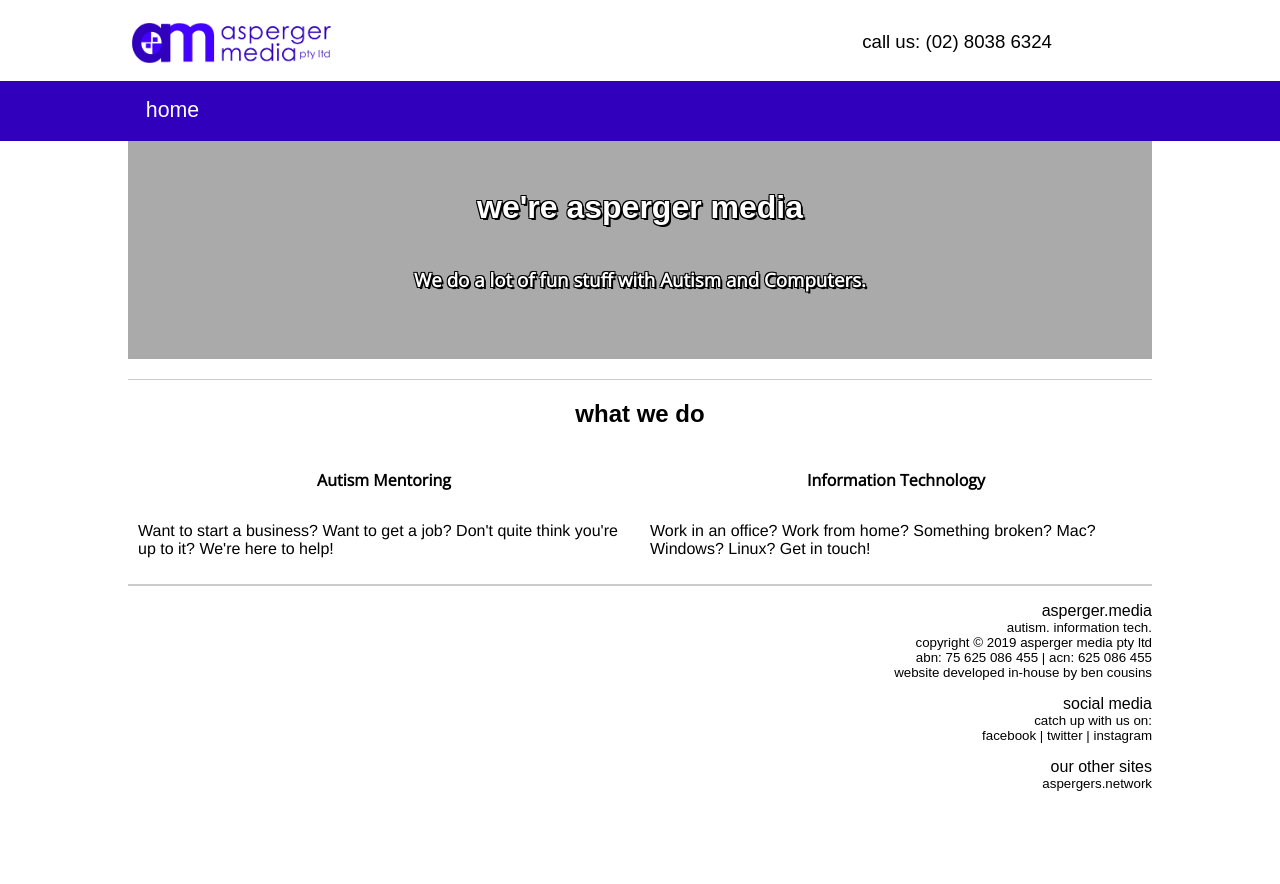
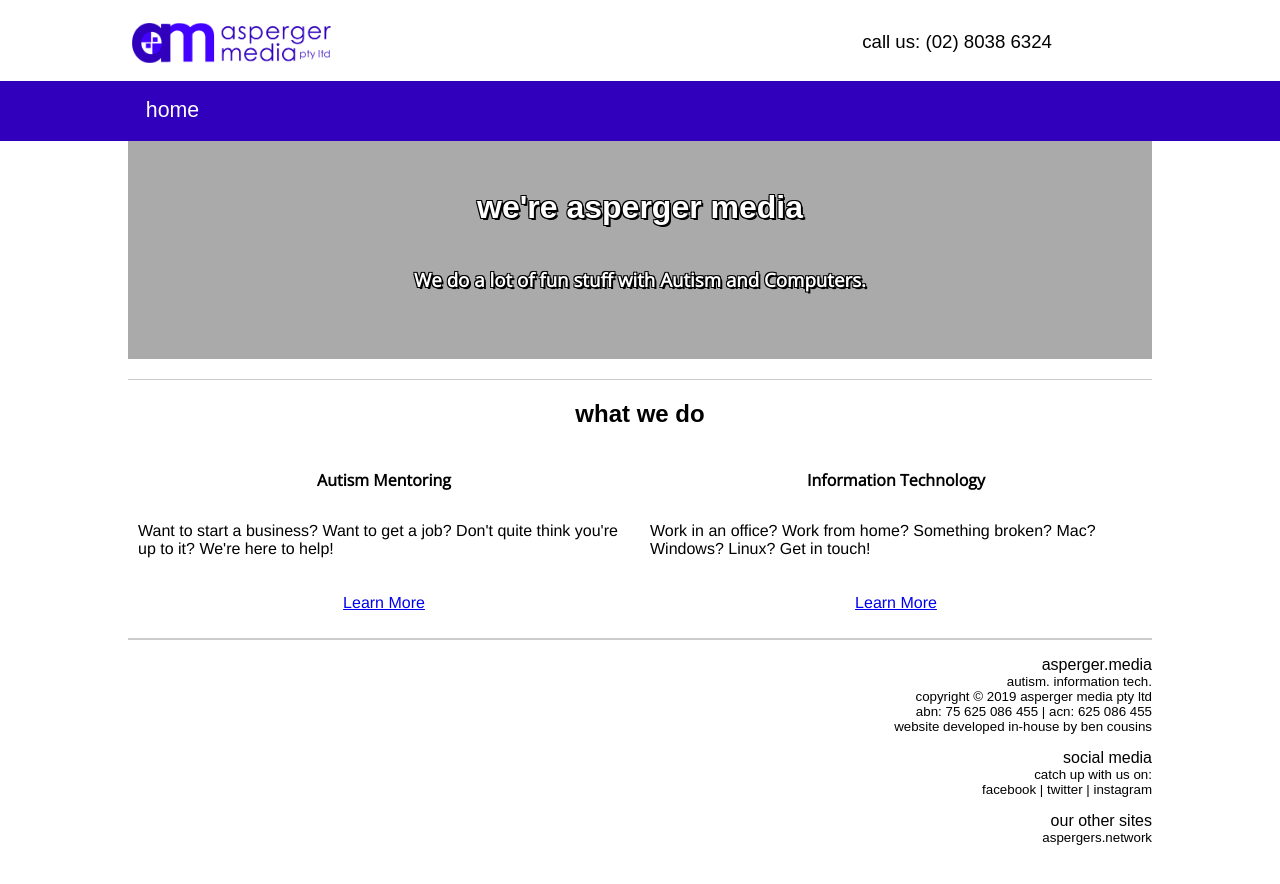
Before and after one commit to aspergermedia/aspergermedia.github.io, a Jekyll site: the page built from index.html, in a window 1280 px wide. Shown: the top 884 px of the page. Built offline with Jekyll 4.4.1, drawn with Linux system fonts in a browser that asks for light colours; some web fonts are replaced.

```diff
--- a/index.html
+++ b/index.html
@@ -14,12 +14,14 @@ title: Asperger Media | Autistic. Information Tech.
         <p>
             Want to start a business? Want to get a job? Don't quite think you're up to it? We're here to help!
         </p>
+        <p style="text-align:center;"><a href="/mentoring">Learn More</a></p>
     </div>
     <div class="half">
         <h4>Information Technology</h4>
         <p>
             Work in an office? Work from home? Something broken? Mac? Windows? Linux? Get in touch!
         </p>
+        <p style="text-align:center;"><a href="/it-services">Learn More</a></p>
     </div>
     <br style="clear:both;">
 </div>
--- a/static/css/aspergermedia.css
+++ b/static/css/aspergermedia.css
@@ -337,7 +337,7 @@ iPad Pro 12.5" Landscape
 
 @media only screen and (min-device-width: 768px) and (max-device-width: 1024px) and (-webkit-min-device-pixel-ratio: 2) and (orientation: portrait) {
     #header #user-links{
-        margin-top:-43px;
+        margin-top:20px;
         margin-right: 81px!important;
     }
 
```
